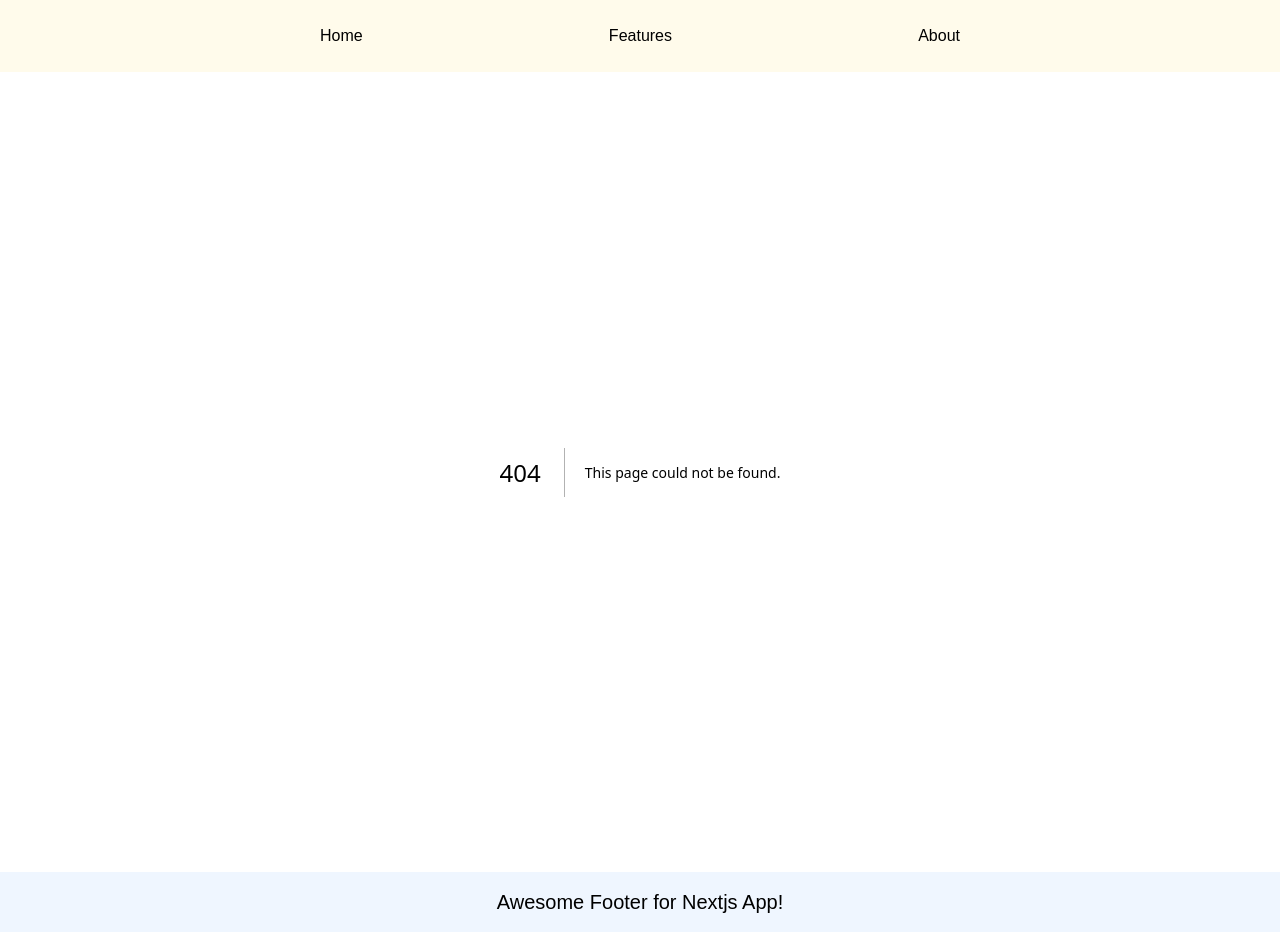
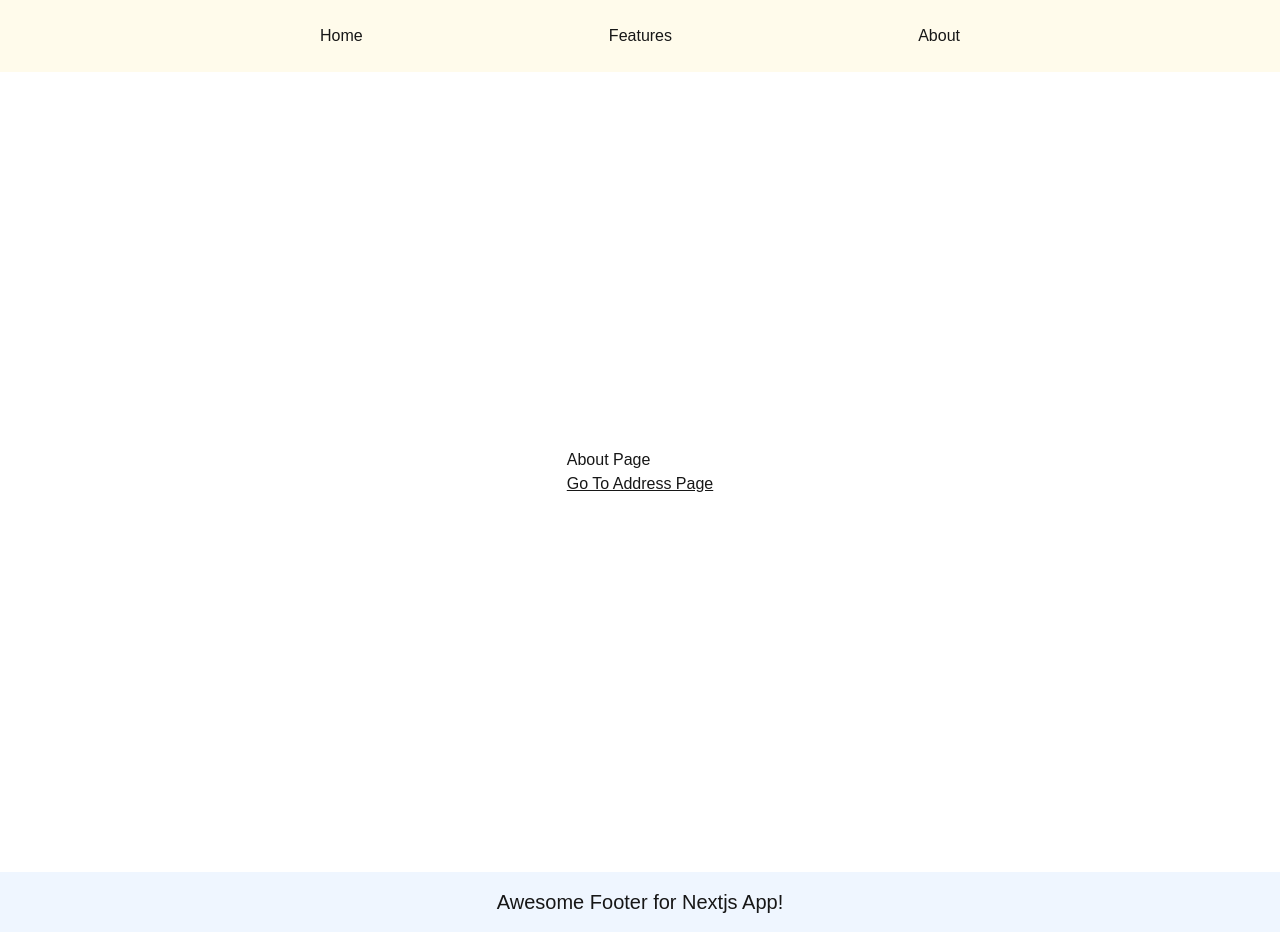
Before and after one commit to MashrafiDev/Learn-NextJs, a Next.js app: page /About in a window 1280 px wide. Before the commit this address had no page. Built offline with nearby package versions, Linux system fonts and the light colour scheme.

Commit message:
basic routing

```diff
--- /dev/null
+++ b/src/app/About/address/page.jsx
@@ -0,0 +1,11 @@
+import React from 'react';
+
+const page = () => {
+    return (
+        <div>
+            <h1>Address Page</h1>
+        </div>
+    );
+};
+
+export default page;
--- /dev/null
+++ b/src/app/About/page.jsx
@@ -0,0 +1,13 @@
+import Link from 'next/link';
+import React from 'react';
+
+const page = () => {
+    return (
+        <div>
+            <h1>About Page</h1>
+            <Link href='/About/address' className='underline'>Go To Address Page</Link>
+        </div>
+    );
+};
+
+export default page;
--- a/src/app/components/Navbar.jsx
+++ b/src/app/components/Navbar.jsx
@@ -1,12 +1,13 @@
+import Link from 'next/link';
 import React from 'react';
 
 const Navbar = () => {
     return (
         <div className='flex justify-center bg-amber-50'>
             <ul className='flex justify-between w-1/2 py-6'>
-                <li>Home</li>
-                <li>Features</li>
-                <li>About</li>
+                <li><Link href='/'>Home</Link></li>
+                <li><Link href='/features'>Features</Link></li>
+                <li><Link href='/About'>About</Link></li>
             </ul>
         </div>
     );
--- /dev/null
+++ b/src/app/features/page.jsx
@@ -0,0 +1,11 @@
+import React from 'react';
+
+const page = () => {
+    return (
+        <div>
+            <h1>Features Page</h1>
+        </div>
+    );
+};
+
+export default page;
```
